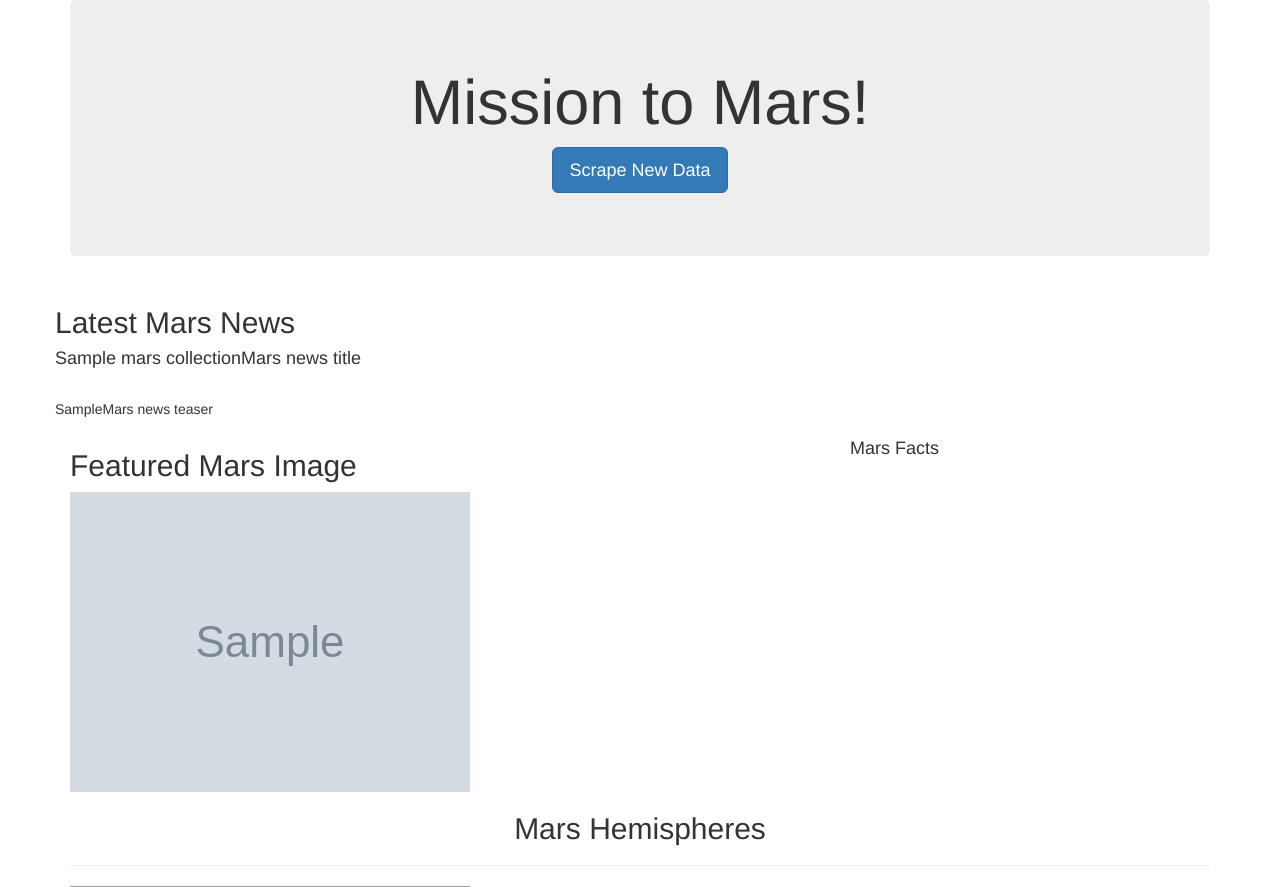
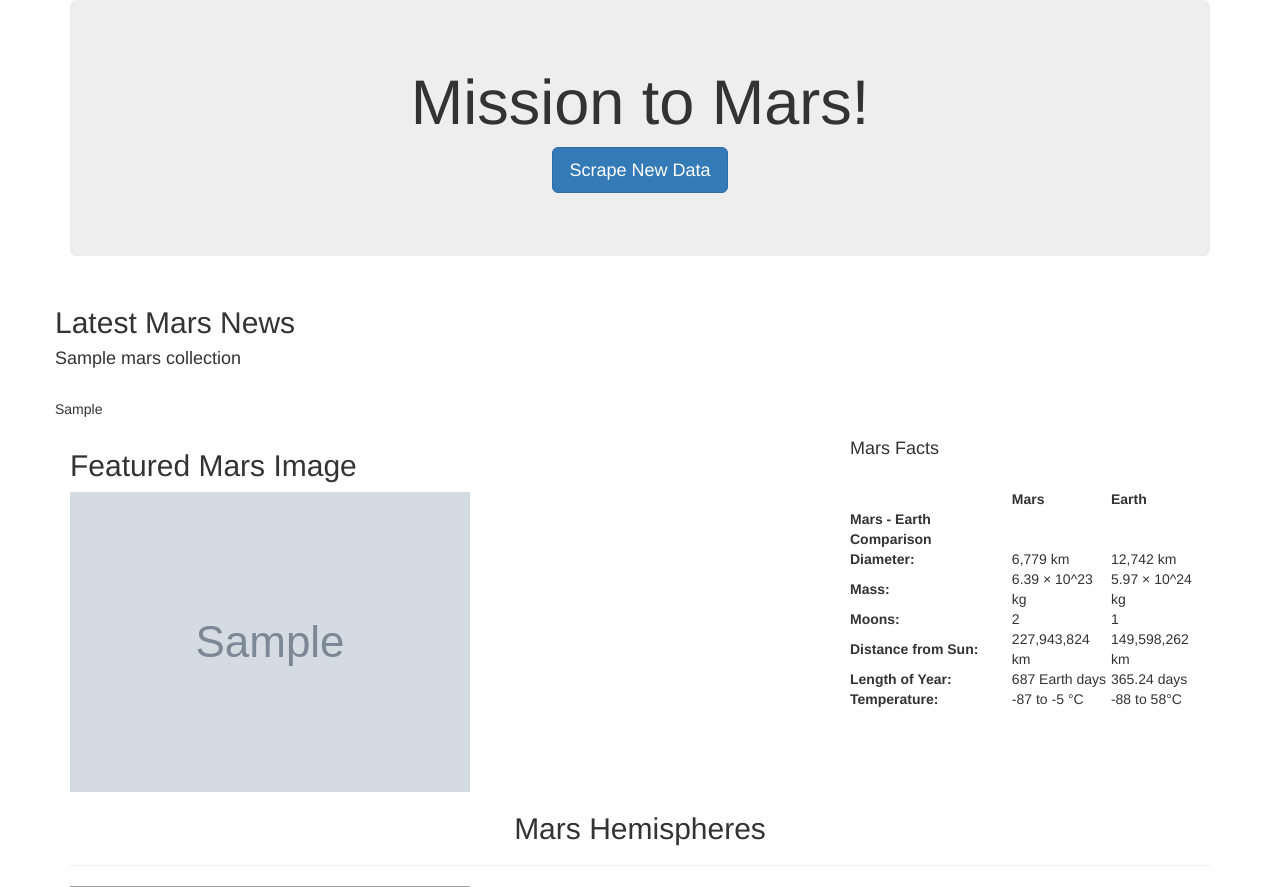
Before and after one commit to swdrich/web-scraping-challenge, a Flask app: page / in a window 1280 px wide. Shown: the top 887 px of the page. Run offline with Flask 2, Linux system fonts and the light colour scheme; grey boxes marked "Sample" are stand-in pictures; a database or web service that is not in the repository returns one stand-in record (values such as "Sample title"); some libraries are stand-ins or nearby versions; grey boxes are pictures that could not be loaded.

Commit message:
Fixed typo in index.html that was causing images not to load.

```diff
--- a/scrape.py
+++ b/scrape.py
@@ -29,7 +29,6 @@ def scrape_info():
     print(news_teaser)
     scrape_dict["news_teaser"] = news_teaser
 
-    browser.quit()
 
     #########################################
     # Scrape JPL Mars Images
@@ -47,7 +46,6 @@ def scrape_info():
     print(featured_image_url)
     scrape_dict["featured_image_url"] = featured_image_url
 
-    browser.quit
 
     #########################################
     # Mars Facts
@@ -96,7 +94,6 @@ def scrape_info():
 
         url_dict_list.append(url_dict)
 
-        browser.quit()
 
     # Build list with full links to iterate over
 
@@ -126,10 +123,11 @@ def scrape_info():
         url_dict['img_url'] = soup.find('img', class_='wide-image')['src']
 
         mars_hemispheres.append(url_dict)
-        browser.quit()
 
     scrape_dict['mars_hemispheres'] = mars_hemispheres
 
     #####################################
 
+    browser.quit()
+
     return scrape_dict
--- a/templates/index.html
+++ b/templates/index.html
@@ -21,8 +21,8 @@
     <div class="row">
       <div clasas="col-md-12">
         <h2>Latest Mars News</h2>
-        <h4>{{ mars.news_title }}Mars news title</h4></br>
-        <p>{{ mars.news_teaser }}Mars news teaser</p>
+        <h4>{{ mars.news_title }}</h4></br>
+        <p>{{ mars.news_teaser }}</p>
       </div>
     </div>
 
@@ -30,13 +30,13 @@
     <div class="row">
       <div class="col-md-8">
         <h2>Featured Mars Image</h2>
-        <img src={{ mars.featured_img_url }} alt="featured mars image">
+        <img src="{{ mars.featured_image_url }}" alt="featured mars image">
       </div>
       <!-- Mars Facts Table -->
       <div class="col-md-4">
         <h4>Mars Facts</h4>
         <table class="table">
-          {{ mars_html }}
+          <table class="dataframe">  <thead>    <tr style="text-align: right;">      <th></th>      <th>Mars</th>      <th>Earth</th>    </tr>    <tr>      <th>Mars - Earth Comparison</th>      <th></th>      <th></th>    </tr>  </thead>  <tbody>    <tr>      <th>Diameter:</th>      <td>6,779 km</td>      <td>12,742 km</td>    </tr>    <tr>      <th>Mass:</th>      <td>6.39 × 10^23 kg</td>      <td>5.97 × 10^24 kg</td>    </tr>    <tr>      <th>Moons:</th>      <td>2</td>      <td>1</td>    </tr>    <tr>      <th>Distance from Sun:</th>      <td>227,943,824 km</td>      <td>149,598,262 km</td>    </tr>    <tr>      <th>Length of Year:</th>      <td>687 Earth days</td>      <td>365.24 days</td>    </tr>    <tr>      <th>Temperature:</th>      <td>-87 to -5 °C</td>      <td>-88 to 58°C</td>    </tr>  </tbody></table>
         </table>
       </div>
     </div>
@@ -80,6 +80,12 @@
     </div>
   </div>
 
+
+<script src="https://code.jquery.com/jquery-3.3.1.slim.min.js" integrity="sha384-q8i/X+965DzO0rT7abK41JStQIAqVgRVzpbzo5smXKp4YfRvH+8abtTE1Pi6jizo" crossorigin="anonymous"></script>
+<script src="https://cdnjs.cloudflare.com/ajax/libs/popper.js/1.14.7/umd/popper.min.js" integrity="sha384-UO2eT0CpHqdSJQ6hJty5KVphtPhzWj9WO1clHTMGa3JDZwrnQq4sF86dIHNDz0W1" crossorigin="anonymous"></script>
+<script src="https://stackpath.bootstrapcdn.com/bootstrap/4.3.1/js/bootstrap.min.js" integrity="sha384-JjSmVgyd0p3pXB1rRibZUAYoIIy6OrQ6VrjIEaFf/nJGzIxFDsf4x0xIM+B07jRM" crossorigin="anonymous"></script>
+
+
 </body>
 
 </html>
```
